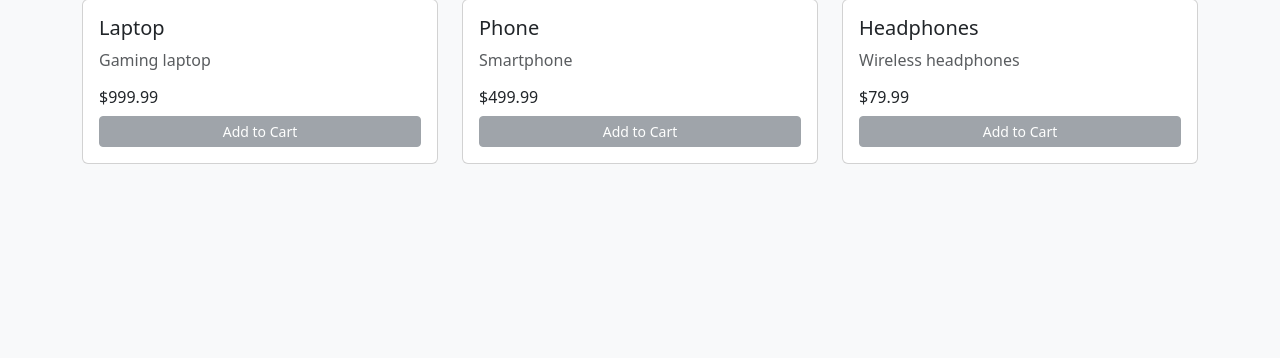
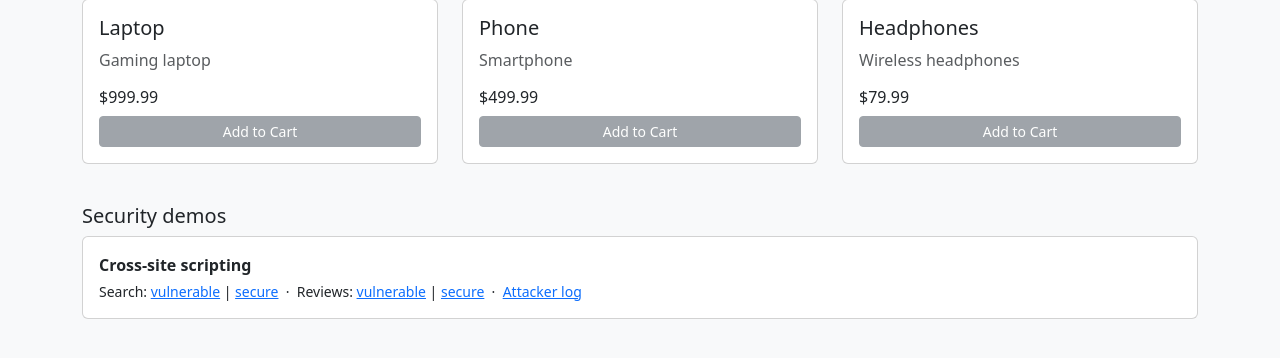
Before and after one commit to AJ72311/cs4389-project, a Flask app: page / in a window 1280 px wide. Shown: the part 135-493 px from the top of the page. Run offline with Flask 3, Linux system fonts and the light colour scheme; data comes from the database, SQL or seed files in the repository.

Commit message:
Add links to the XSS demo pages on the home page

```diff
--- a/templates/index.html
+++ b/templates/index.html
@@ -33,6 +33,18 @@
         </div>
         {% endfor %}
     </div>
+
+    <h5 class="mt-4">Security demos</h5>
+    <div class="card p-3 mb-4">
+        <p class="mb-1"><strong>Cross-site scripting</strong></p>
+        <p class="mb-0 small">
+            Search: <a href="/xss/vulnerable/search">vulnerable</a> | <a href="/xss/secure/search">secure</a>
+            &nbsp;&middot;&nbsp;
+            Reviews: <a href="/xss/vulnerable/reviews">vulnerable</a> | <a href="/xss/secure/reviews">secure</a>
+            &nbsp;&middot;&nbsp;
+            <a href="/xss/attacker/log">Attacker log</a>
+        </p>
+    </div>
 </div>
 </body>
 </html>
```
